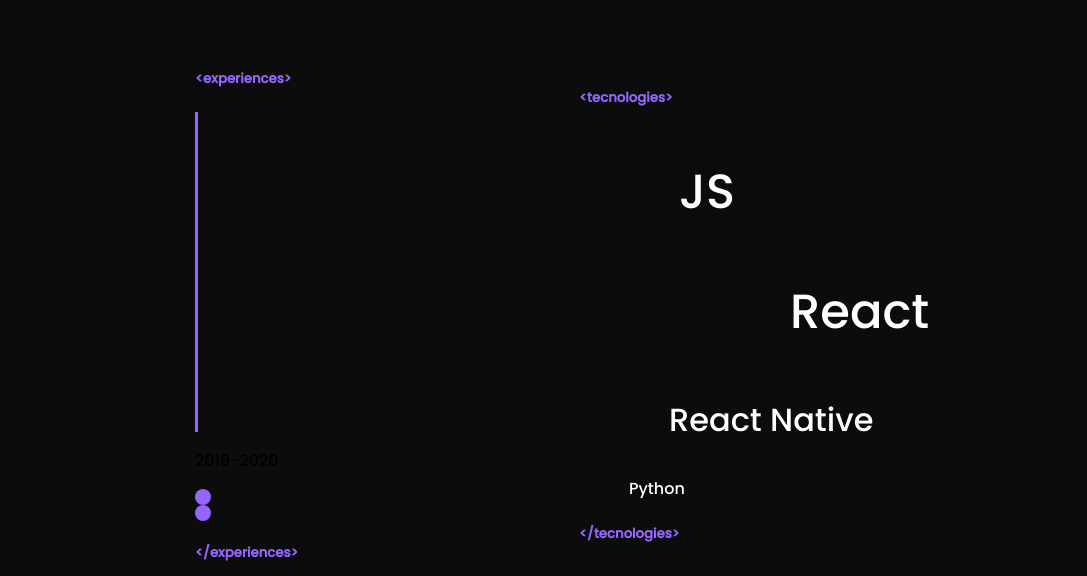
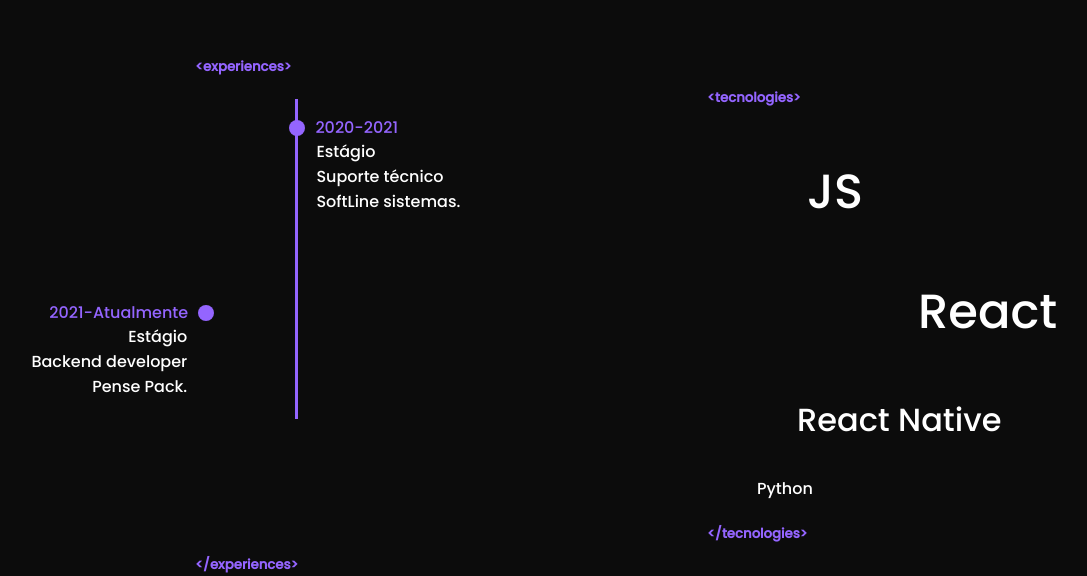
Before and after one commit to EdsonLucasbd/portfolio, a React (Create React App) app: page / in a window 1280 px wide. Shown: the part 904-1480 px from the top of the page, without its empty margins (61-1148 px from the left). Built offline with nearby package versions, Linux system fonts and the light colour scheme.

Commit message:
updating exp

```diff
--- a/src/pages/Experiences.js
+++ b/src/pages/Experiences.js
@@ -6,10 +6,27 @@ export default function Experiences() {
     <section id='experiences'>
       <div className='expContainer'>
         <h5>&lt;experiences&gt;</h5>
-        <div className='line'></div>
-        <p id='year'>2019-2020</p>
-        <div className='circle'></div>
-        <div className='circle2'></div>
+
+        <div className='line'/>
+
+        <div className="firstExpContainer">
+          <div className='circle'/>
+          <p id='year'>2020-2021</p>
+          <p id='expInfo'>
+            Estágio<br/>Suporte técnico<br/>
+            SoftLine sistemas.
+          </p>
+        </div>
+
+        <div className="secondExpContainer">
+          <div className='circle2'/>
+          <p id='year'>2021-Atualmente</p>
+          <p id='expInfo'>
+            Estágio<br/>Backend developer<br/>
+            Pense Pack.
+          </p>
+        </div>
+
         <h5>&lt;/experiences&gt;</h5>
       </div>
 
--- a/src/pages/Home.js
+++ b/src/pages/Home.js
@@ -15,6 +15,8 @@ export default function Home() {
       <div className="aboutContainer">
         <h5>&lt;about_me&gt;</h5>
         <p>Aspirante a programador full stack</p>
+        <p>Gamer</p>
+        <p>Amante de séries</p>
         <h5>&lt;/about_me&gt;</h5>
       </div>
     </section>
--- a/src/styles/app.css
+++ b/src/styles/app.css
@@ -12,6 +12,8 @@
   font-size: 1.2rem;
   font-weight: 500;
   position: fixed;
+  z-index: 1;
+  background-color: #0c0c0c;
 }
 
 .pages {
--- a/src/styles/pages/Experiences.css
+++ b/src/styles/pages/Experiences.css
@@ -1,7 +1,7 @@
 #experiences {
   display: flex;
   align-items: center;
-  justify-content: center;
+  justify-content: space-evenly;
   flex-direction: row;
   height: 100vh;
   padding-top: 2.5rem;
@@ -9,15 +9,19 @@
 
 .expContainer {
   width: 30%;
+  margin-left: 10%;
 }
 
-.expContainer h5{
+.expContainer h5 {
   color: #9465FF;
+  padding-bottom: 10px;
+  padding: 0px;
 }
 
 .line {
   width: 0.2rem;
   height: 20rem;
+  margin-left: 100px;
   background-color: #9465FF;
 }
 
@@ -26,6 +30,51 @@
   width: 1rem;
   height: 1rem;
   border-radius: 50%;
+}
+
+#year {
+  color: #9465FF;
+}
+
+.firstExpContainer {
+  display: flex;
+  align-items: center;
+  position: relative;
+  top: -20rem;
+  left: 5.9rem;
+  color: #fff;
+}
+
+.firstExpContainer #year {
+  margin-left: 10px;
+}
+
+.firstExpContainer #expInfo {
+  position: absolute;
+  top: 1.5rem;
+  margin-left: 27px;
+  text-align: left;
+}
+
+.secondExpContainer {
+  display: flex;
+  align-items: center;
+  position: relative;
+  flex-direction: row-reverse;
+  top: -12rem;
+  right: 22.8rem;
+  color: #fff;
+}
+
+.secondExpContainer #year {
+  margin-right: 10px;
+}
+
+.secondExpContainer #expInfo {
+  position: absolute;
+  top: 1.5rem;
+  margin-right: 27px;
+  text-align: right;
 }
 
 .tecnologiesContainer {
--- a/src/styles/pages/Home.css
+++ b/src/styles/pages/Home.css
@@ -22,7 +22,6 @@
   font-size: 4.5rem;
   margin: 0 0 0 15px;
   line-height: 70px;
-
 }
 
 .aboutContainer h5 {
```
